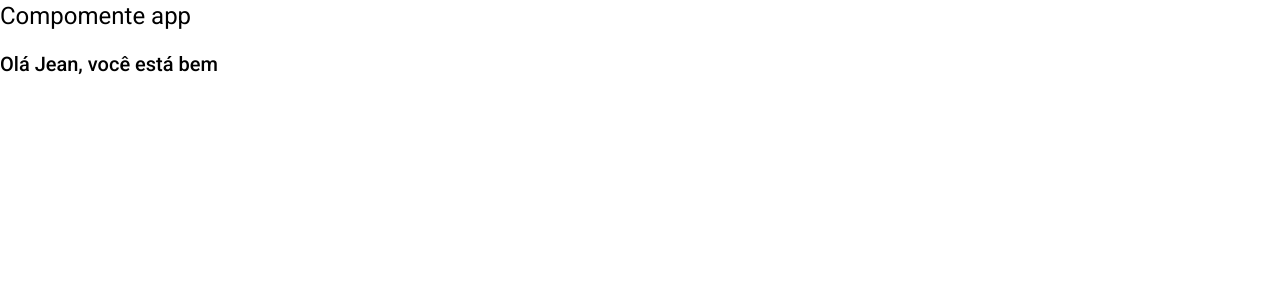
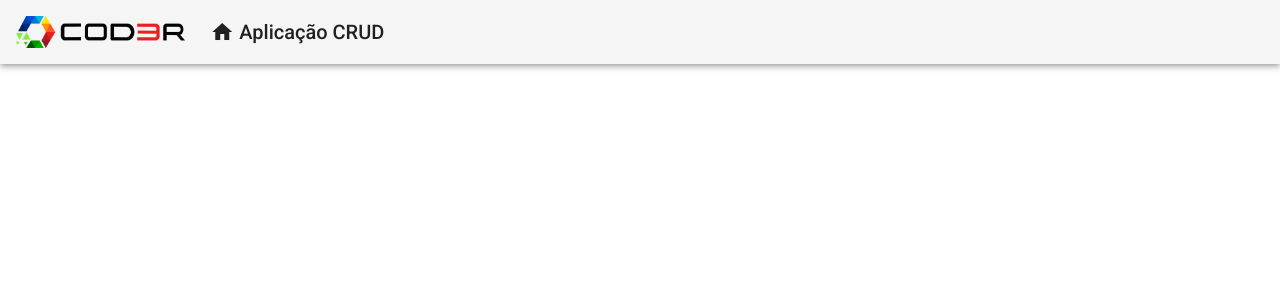
Before and after one commit to JeeanLiima97/Angular-crud, an Angular app in the folder frontend/: page / in a window 1280 px wide. Shown: the top 300 px of the page. Built offline with nearby package versions, Linux system fonts and the light colour scheme.

Commit message:
Adcionando o header

```diff
--- a/frontend/src/app/app.component.html
+++ b/frontend/src/app/app.component.html
@@ -1,2 +1,3 @@
-<h1> Compomente app</h1>
-<h2> Olá {{nome}}, você está bem</h2>
+<app-header>
+
+</app-header>
--- /dev/null
+++ b/frontend/src/app/components/template/header/header.component.css
@@ -0,0 +1,21 @@
+.header {
+    display: flex;
+    align-items: center;
+
+}
+.header a{
+    display: flex;
+      align-items: center;
+    text-decoration: none;
+
+}
+.header .logo{
+max-height: 32px;
+}
+
+.header .title-group{
+    padding-left: 25px;
+}
+.header .title-group i{
+    padding-right: 5px;
+}
--- /dev/null
+++ b/frontend/src/app/components/template/header/header.component.html
@@ -0,0 +1,19 @@
+<mat-toolbar class="header mat-elevation-z4">
+
+    <span>
+        <a>
+            <img class="logo" src="assets/logo.png" alt="logo">
+        </a>
+    </span>
+    <span class="title-group">
+        <a>
+            <i class="material-icons">
+                home
+            </i>
+            Aplicação CRUD
+        </a>
+
+
+
+    </span>
+</mat-toolbar>
--- /dev/null
+++ b/frontend/src/app/components/template/header/header.component.ts
@@ -0,0 +1,15 @@
+import { Component, OnInit } from '@angular/core';
+
+@Component({
+  selector: 'app-header',
+  templateUrl: './header.component.html',
+  styleUrls: ['./header.component.css']
+})
+export class HeaderComponent implements OnInit {
+
+  constructor() { }
+
+  ngOnInit(): void {
+  }
+
+}
```
Also changed, not shown: frontend/src/app/app.module.ts (+7 -2 lines), frontend/src/assets/logo.png (added).
